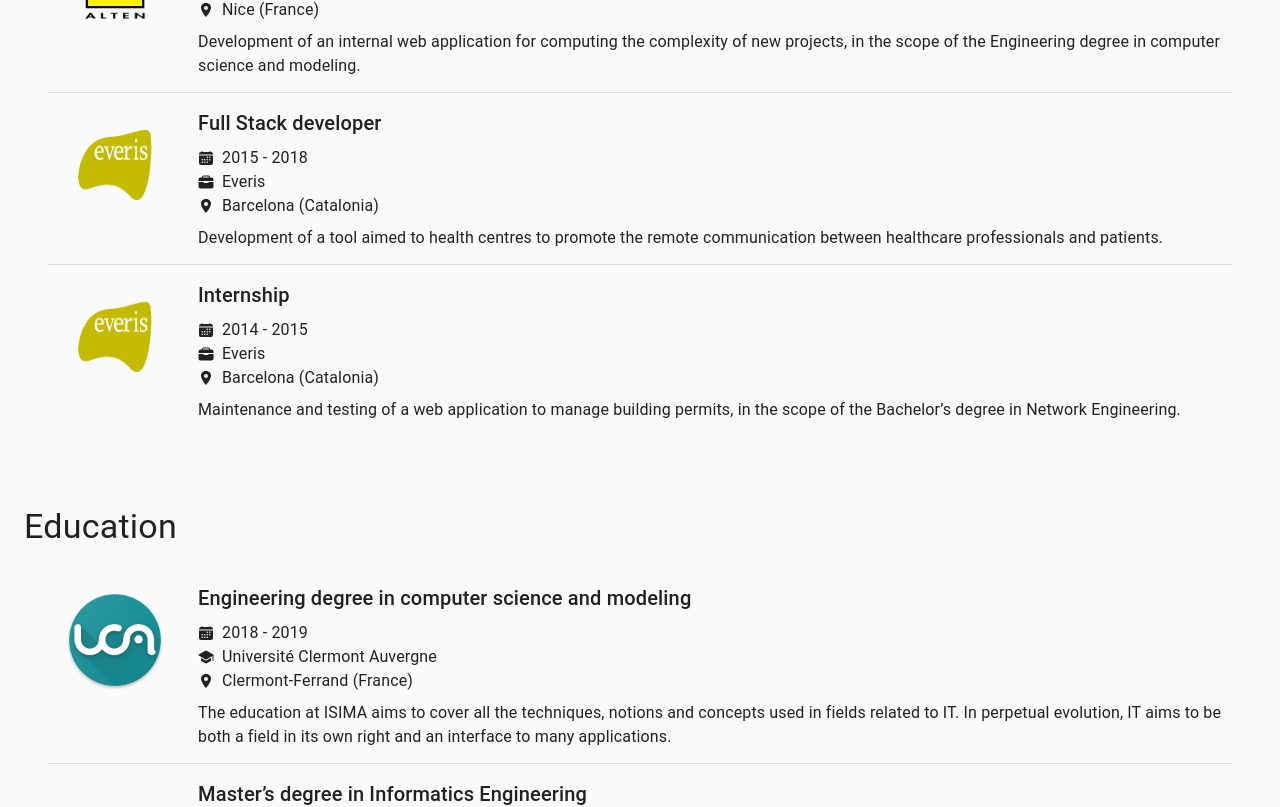
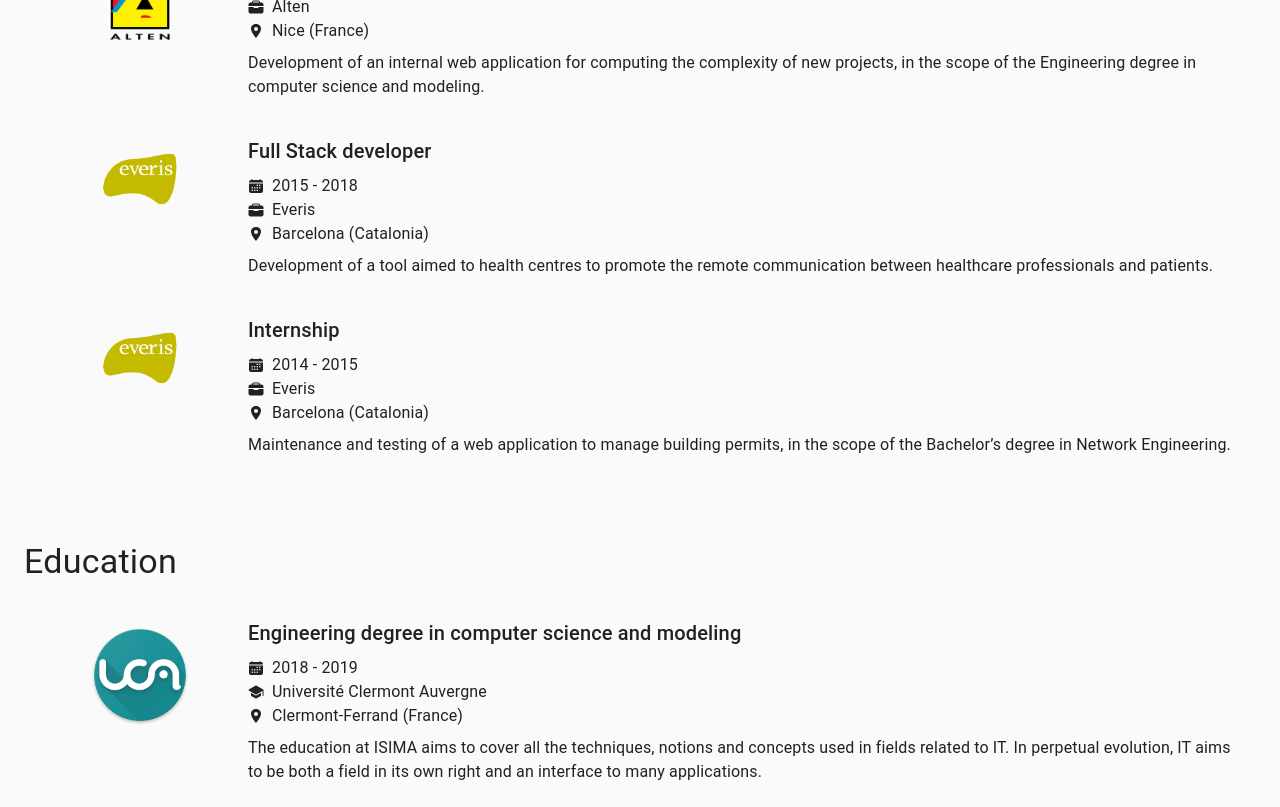
Before and after one commit to tonidalmases/tonidalmases, a React (Create React App) app: page / in a window 1280 px wide. Shown: the part 1860-2667 px from the top of the page. Built offline with nearby package versions, Linux system fonts and the light colour scheme.

Commit message:
Refactor

```diff
--- a/src/components/career/Career.js
+++ b/src/components/career/Career.js
@@ -1,12 +1,29 @@
+import { makeStyles } from '@material-ui/core';
 import React from 'react';
+import ExperienceItem from '../shared/ExperienceItem';
 import Section from '../shared/Section';
-import { renderExperiences } from '../shared/experiences-utils';
 import { careerItems } from './career-items';
 
+const useStyles = makeStyles({
+  marginBottom: {
+    paddingBottom: '2em',
+  },
+});
+
 function Career() {
+  const classes = useStyles();
+
+  const renderExperiences = careerItems.map((experience, index) => (
+    <ExperienceItem
+      key={index}
+      experience={experience}
+      className={index < careerItems.length - 1 && classes.marginBottom}
+    ></ExperienceItem>
+  ));
+
   return (
     <Section id="career" title="Career">
-      {renderExperiences(careerItems)}
+      {renderExperiences}
     </Section>
   );
 }
--- a/src/components/education/Education.js
+++ b/src/components/education/Education.js
@@ -1,12 +1,29 @@
+import { makeStyles } from '@material-ui/core';
 import React from 'react';
+import ExperienceItem from '../shared/ExperienceItem';
 import Section from '../shared/Section';
-import { renderExperiences } from '../shared/experiences-utils';
 import { educationItems } from './education-items';
 
+const useStyles = makeStyles({
+  marginBottom: {
+    paddingBottom: '2em',
+  },
+});
+
 function Education() {
+  const classes = useStyles();
+
+  const renderExperiences = educationItems.map((experience, index) => (
+    <ExperienceItem
+      key={index}
+      experience={experience}
+      className={index < educationItems.length - 1 && classes.marginBottom}
+    ></ExperienceItem>
+  ));
+
   return (
     <Section id="education" title="Education">
-      {renderExperiences(educationItems)}
+      {renderExperiences}
     </Section>
   );
 }
--- a/src/components/shared/ExperienceItem.js
+++ b/src/components/shared/ExperienceItem.js
@@ -10,8 +10,8 @@ import {
 import { Grid } from '@material-ui/core';
 
 const useStyles = makeStyles({
-  imageContainer: {
-    width: '150px',
+  imgContainer: {
+    width: '200px',
     display: 'flex',
     justifyContent: 'center',
   },
@@ -19,6 +19,7 @@ const useStyles = makeStyles({
     maxWidth: '100px',
     maxHeight: '100px',
     marginTop: '8px',
+    height: 'min-content',
   },
   details: {
     marginBottom: '8px',
@@ -35,7 +36,7 @@ function ExperienceItem({ experience, className }) {
 
   return (
     <Grid container spacing={2} className={className}>
-      <Grid item className={classes.imageContainer}>
+      <Grid item className={classes.imgContainer}>
         <img
           src={experience.img}
           alt={experience.name}
--- a/src/components/shared/experiences-utils.js
+++ /dev/null
@@ -1,42 +0,0 @@
-import React from 'react';
-import ExperienceItem from './ExperienceItem';
-import { Divider } from '@material-ui/core';
-import { makeStyles } from '@material-ui/core/styles';
-
-const experiencesUseStyles = makeStyles({
-  paddingBottom: {
-    paddingBottom: '1em',
-  },
-  paddingTop: {
-    paddingTop: '1em',
-  },
-});
-
-const getClasses = (index, total) => {
-  if (index === 0 && total === 1) {
-    return [];
-  }
-
-  const experiencesClasses = experiencesUseStyles();
-  let classes = [];
-  if (index !== 0) {
-    classes.push(experiencesClasses.paddingTop);
-  }
-  if (index < total - 1) {
-    classes.push(experiencesClasses.paddingBottom);
-  }
-  return classes;
-};
-
-export const renderExperiences = (experiences) => {
-  return experiences.map((experience, index) => (
-    <div>
-      <ExperienceItem
-        key={index}
-        experience={experience}
-        className={getClasses(index, experiences.length).join(' ')}
-      ></ExperienceItem>
-      {index < experiences.length - 1 && <Divider />}
-    </div>
-  ));
-};
```
Also changed, not shown: src/components/introduction/Introduction.js (added, +7 -0 lines), 1 other file (tests, documents, lock files or other folders).
